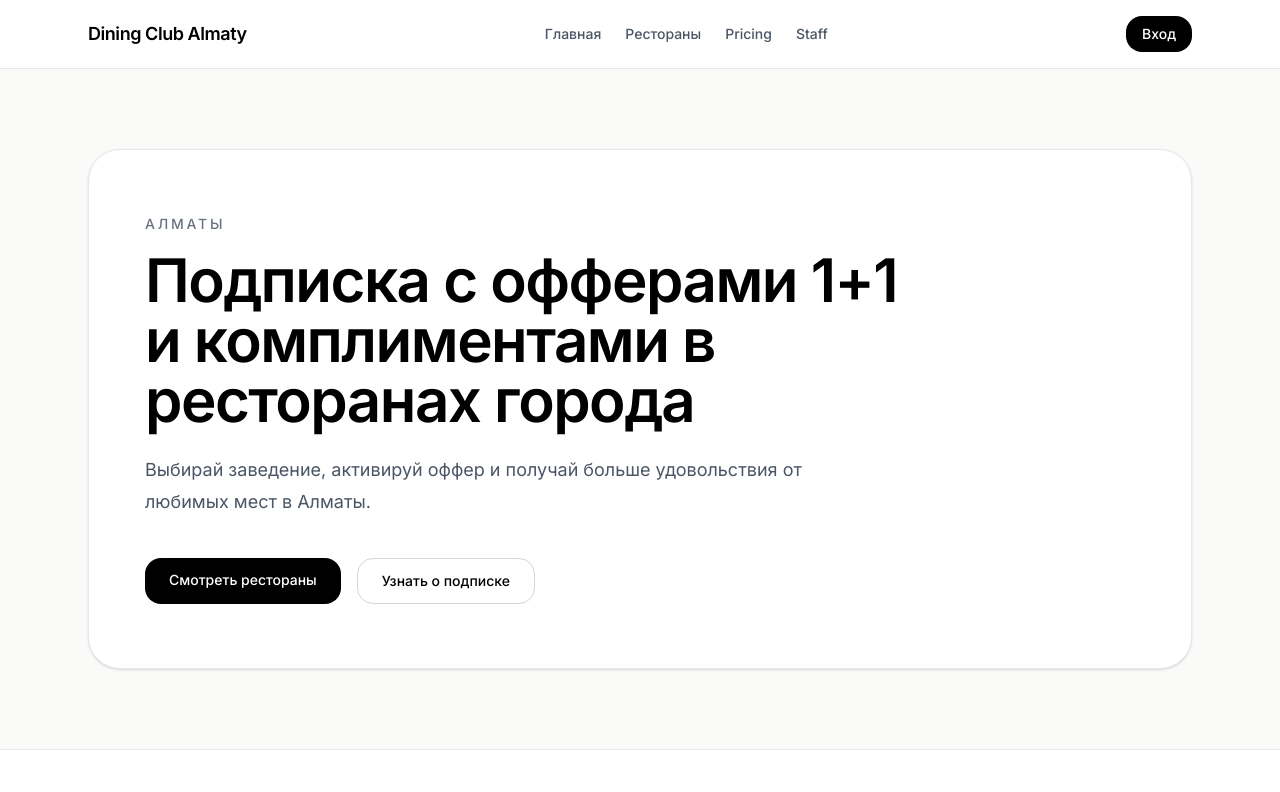
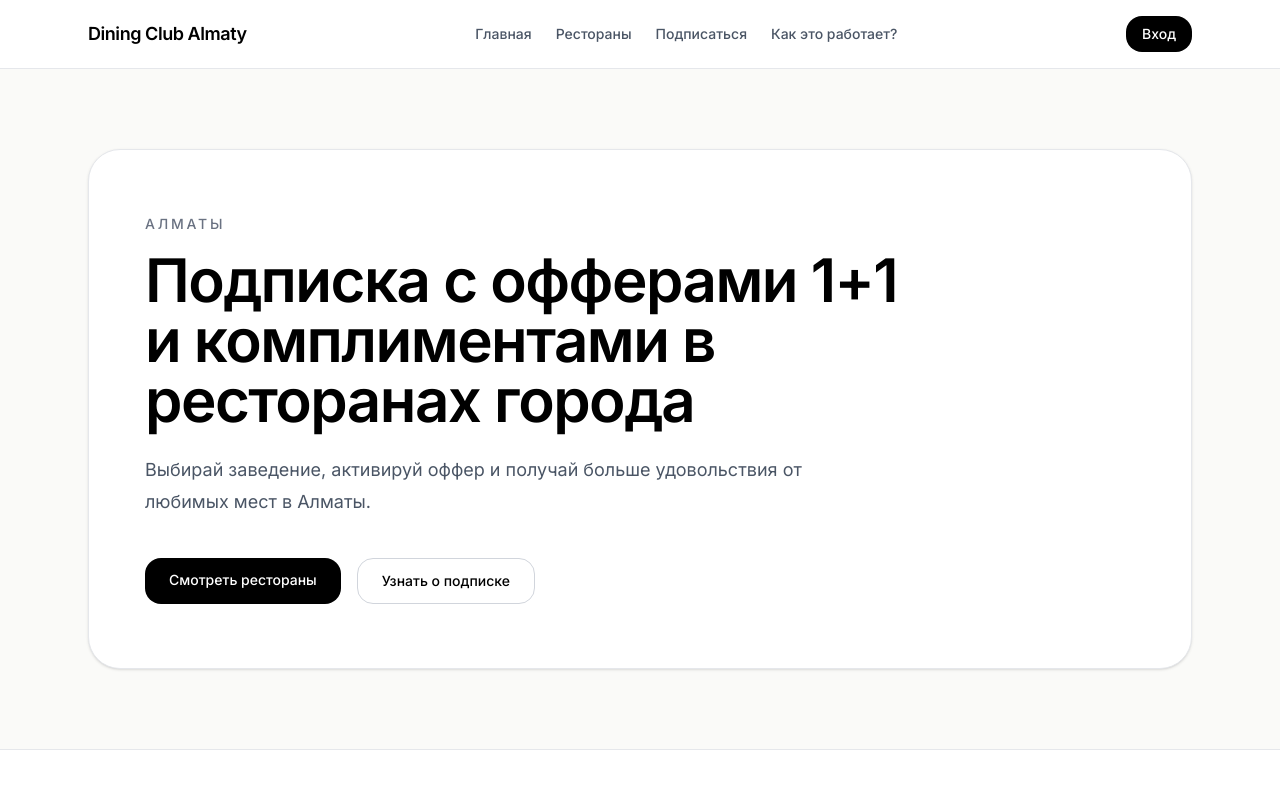
Before and after one commit to kudreyev/almaty-dining-club, a Next.js app: page / in a window 1280 px wide. Shown: the top 792 px of the page. Built offline with nearby package versions, Linux system fonts and the light colour scheme; no server answers.

Commit message:
UI polished

```diff
--- a/src/components/header.tsx
+++ b/src/components/header.tsx
@@ -35,10 +35,10 @@ export async function Header() {
             Рестораны
           </Link>
           <Link href="/pricing" className="text-sm font-medium text-gray-600 hover:text-black">
-            Pricing
+            Подписаться
           </Link>
-          <Link href="/staff/login" className="text-sm font-medium text-gray-600 hover:text-black">
-            Staff
+          <Link href="/how-it-works" className="text-sm font-medium text-gray-600 hover:text-black">
+            Как это работает?
           </Link>
 
           {role === 'admin' ? (
```
